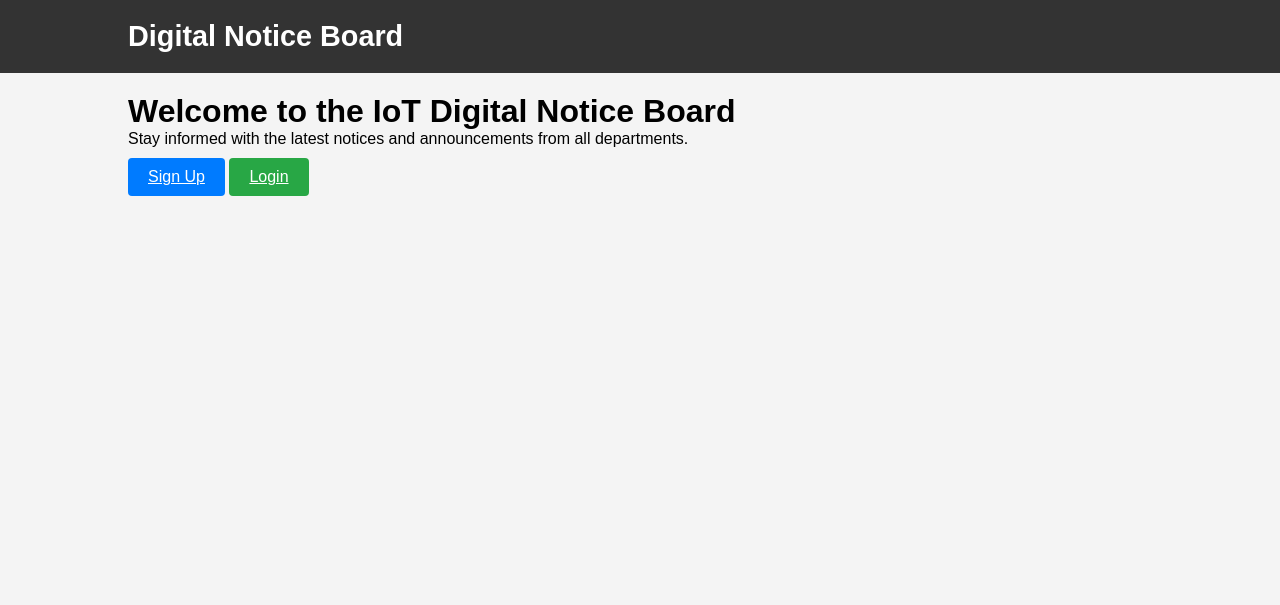
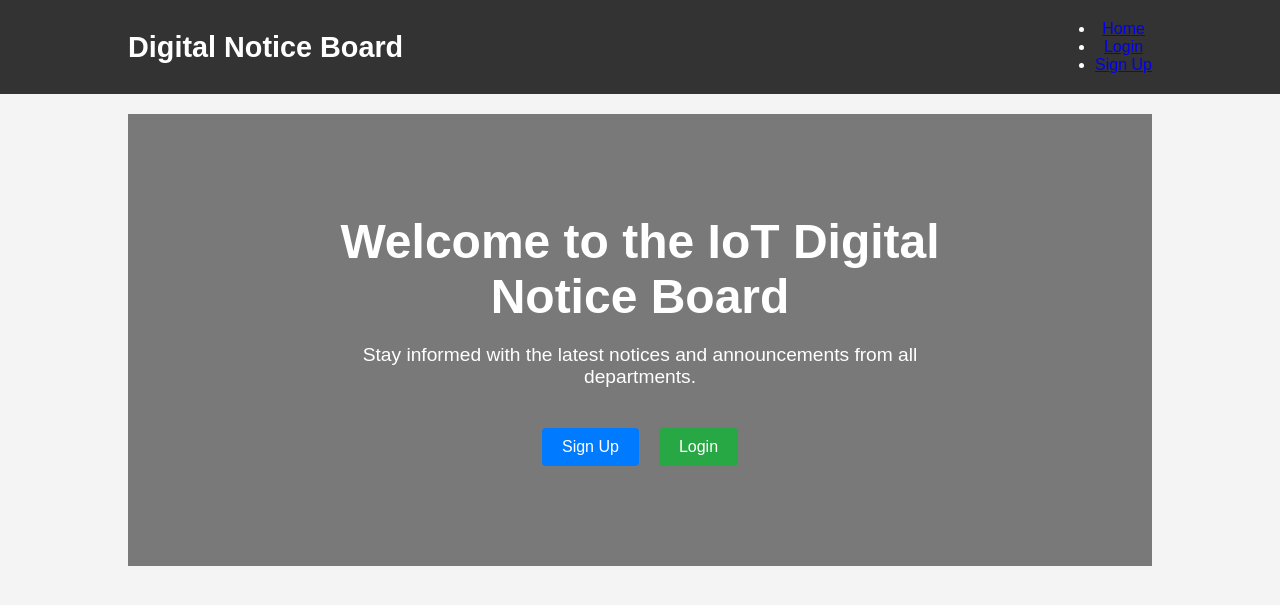
Before and after one commit to digi2025new/digin, a Flask app: page / in a window 1280 px wide. Shown: the top 605 px of the page. Run offline with Flask 3, Linux system fonts and the light colour scheme; some libraries are stand-ins or nearby versions.

Commit message:
Enhance signup page for a more interactive, modern look

```diff
--- a/static/styles.css
+++ b/static/styles.css
@@ -1,4 +1,6 @@
-/* Basic Reset/Defaults */
+/* ---------------------------------------
+   1. RESET & GLOBAL STYLES
+---------------------------------------- */
 * {
     margin: 0;
     padding: 0;
@@ -10,7 +12,24 @@ body {
     background-color: #f4f4f4;
 }
 
-/* Header (from previous updates) */
+/* Container for general page content */
+.container {
+    width: 80%;
+    margin: 20px auto;
+    overflow: hidden;
+}
+
+/* Flash messages (e.g., for errors/success) */
+.flashes {
+    list-style: none;
+    padding: 0;
+    margin-bottom: 20px;
+    color: #c00; /* Red color for errors/messages */
+}
+
+/* ---------------------------------------
+   2. HEADER
+---------------------------------------- */
 header {
     background-color: #333;
     color: #fff;
@@ -28,28 +47,94 @@ header {
 
 .header-container h1 {
     font-size: 1.8rem;
+    margin: 0;
 }
 
 .header-container p {
     margin: 0;
 }
 
-/* Container for overall page content */
-.container {
-    width: 80%;
-    margin: 20px auto;
-    overflow: hidden;
+/* ---------------------------------------
+   3. HERO SECTION (Landing Page)
+---------------------------------------- */
+.hero {
+    /* Replace with your own image if desired */
+    background: url("https://via.placeholder.com/1200x400") no-repeat center center/cover;
+    width: 100%;
+    padding: 100px 0;
+    color: #fff;
+    text-align: center;
+    position: relative;
 }
 
-/* Flash messages */
-.flashes {
-    list-style: none;
-    padding: 0;
-    margin-bottom: 20px;
-    color: #c00; /* red color for errors/messages */
+.hero::after {
+    content: "";
+    position: absolute;
+    top: 0;
+    left: 0;
+    right: 0;
+    bottom: 0;
+    background: rgba(0,0,0,0.5); /* Dark overlay */
 }
 
-/* Form Container */
+.hero-content {
+    position: relative;
+    z-index: 1;
+    max-width: 700px;
+    margin: 0 auto;
+    padding: 0 20px;
+}
+
+.hero-content h1 {
+    font-size: 3rem;
+    margin-bottom: 20px;
+}
+
+.hero-content p {
+    font-size: 1.2rem;
+    margin-bottom: 30px;
+}
+
+.hero-buttons {
+    display: flex;
+    justify-content: center;
+    gap: 20px;
+}
+
+/* ---------------------------------------
+   4. BUTTONS
+---------------------------------------- */
+.btn {
+    display: inline-block;
+    padding: 10px 20px;
+    background-color: #007BFF; /* Primary button color */
+    color: #fff;
+    border: none;
+    border-radius: 4px;
+    cursor: pointer;
+    text-decoration: none;
+    transition: background-color 0.3s ease;
+    margin-top: 10px;
+    font-size: 1rem;
+    text-align: center;
+}
+
+.btn:hover {
+    background-color: #0056b3;
+}
+
+.btn-secondary {
+    background-color: #28a745;
+}
+
+.btn-secondary:hover {
+    background-color: #1e7e34;
+}
+
+/* ---------------------------------------
+   5. FORMS (Login & Sign Up)
+---------------------------------------- */
+/* Container that wraps the form in a neat card-like box */
 .form-container {
     background: #fff;
     border-radius: 8px;
@@ -82,33 +167,9 @@ header {
     border-radius: 4px;
 }
 
-/* Button Styles */
-.btn {
-    display: inline-block;
-    padding: 10px 20px;
-    background-color: #007BFF; /* Primary button color */
-    color: #fff;
-    border: none;
-    border-radius: 4px;
-    cursor: pointer;
-    transition: background-color 0.3s ease;
-    margin-top: 10px;
-}
-
-.btn:hover {
-    background-color: #0056b3;
-}
-
-/* (Optional) Secondary button style */
-.btn-secondary {
-    background-color: #28a745;
-}
-
-.btn-secondary:hover {
-    background-color: #1e7e34;
-}
-
-/* Additional styling from previous enhancements */
+/* ---------------------------------------
+   6. DASHBOARD & DEPARTMENTS
+---------------------------------------- */
 .departments button {
     margin: 10px;
     transition: transform 0.3s;
@@ -124,7 +185,9 @@ header {
     background-color: #555;
 }
 
-/* Notice styling (admin, etc.) */
+/* ---------------------------------------
+   7. ADMIN PANEL & NOTICES
+---------------------------------------- */
 .notice {
     background: #fff;
     margin: 10px 0;
@@ -132,7 +195,8 @@ header {
     border-left: 5px solid #333;
 }
 
-.notice img, .notice video {
+.notice img,
+.notice video {
     max-width: 100%;
     height: auto;
 }
--- a/templates/base.html
+++ b/templates/base.html
@@ -2,6 +2,7 @@
 <html lang="en">
 <head>
   <meta charset="UTF-8">
+  <meta name="viewport" content="width=device-width, initial-scale=1.0">
   <title>Digital Notice Board</title>
   <link rel="stylesheet" href="{{ url_for('static', filename='styles.css') }}">
   <script src="{{ url_for('static', filename='script.js') }}"></script>
@@ -11,7 +12,20 @@
     <div class="header-container">
       <h1>Digital Notice Board</h1>
       {% if session.username %}
-        <p>Logged in as: {{ session.username }}</p>
+        <nav>
+          <ul>
+            <li><a href="{{ url_for('dashboard') }}">Dashboard</a></li>
+            <li><a href="{{ url_for('logout') }}">Logout</a></li>
+          </ul>
+        </nav>
+      {% else %}
+        <nav>
+          <ul>
+            <li><a href="{{ url_for('index') }}">Home</a></li>
+            <li><a href="{{ url_for('login') }}">Login</a></li>
+            <li><a href="{{ url_for('signup') }}">Sign Up</a></li>
+          </ul>
+        </nav>
       {% endif %}
     </div>
   </header>
```
Also changed, not shown: templates/signup.html (+23 -7 lines).
